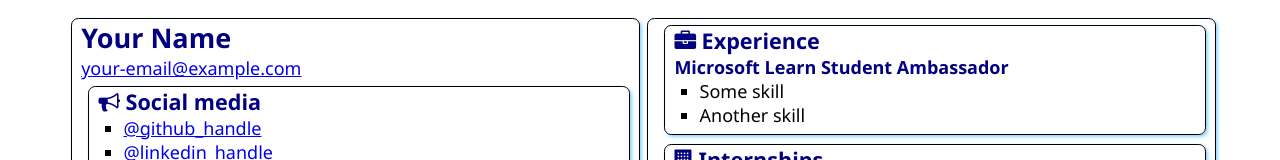
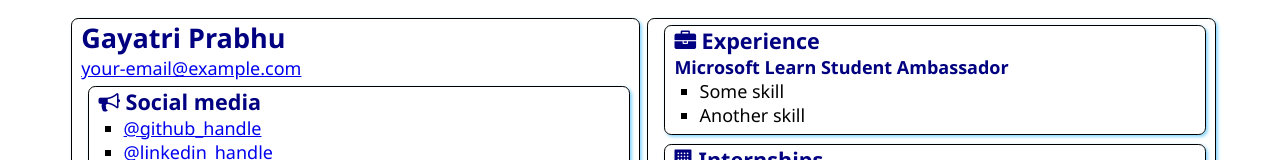
Before and after one commit to prabhugayatri/SATechnicalOnboarding, a plain HTML site: page src/index.html in a window 1280 px wide. Shown: the top 160 px of the page. Drawn offline with Linux system fonts and the light colour scheme.

Commit message:
Update index.html

```diff
--- a/src/index.html
+++ b/src/index.html
@@ -12,7 +12,7 @@
 <body>
     <main>
         <article class="box">
-            <h1>Your Name</h1>
+            <h1>Gayatri Prabhu</h1>
             <div><a href="mailto:your.email@example.com">your-email@example.com</a></div>
 
             <section class="box">
```
